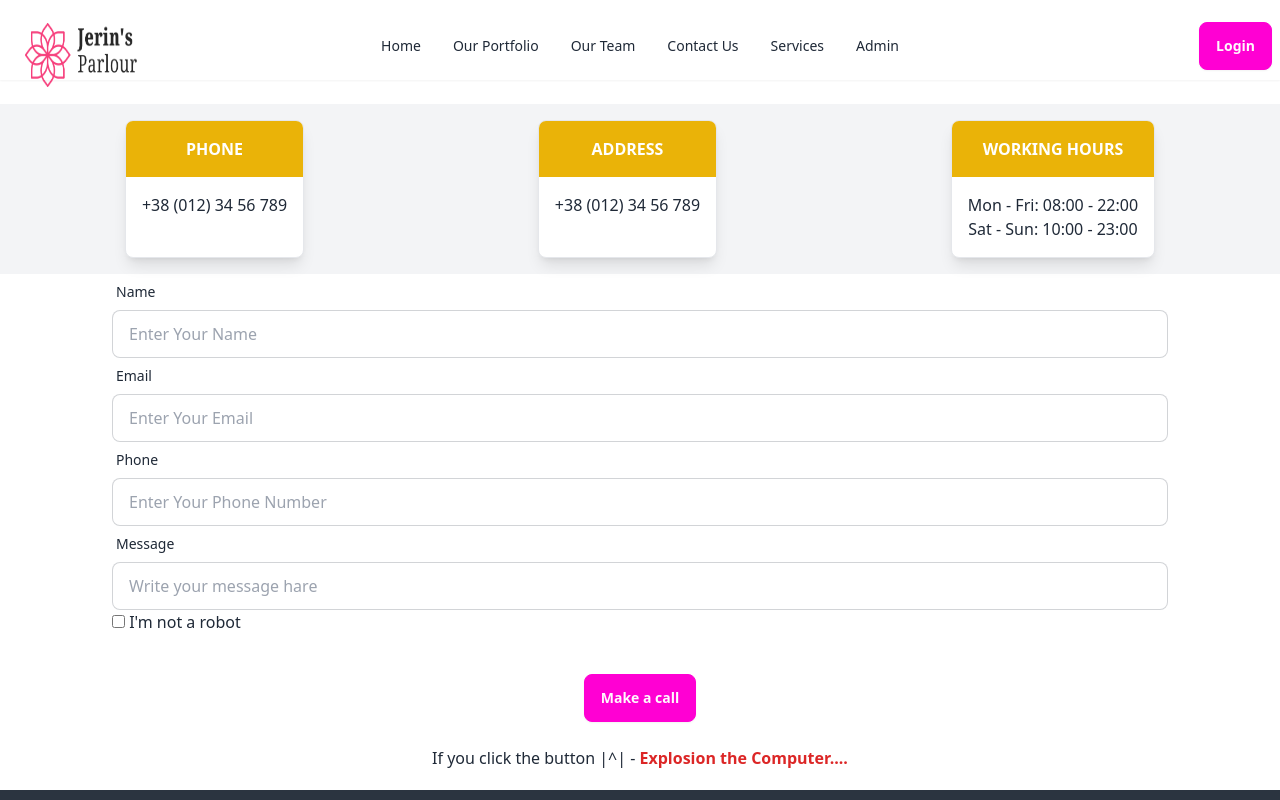
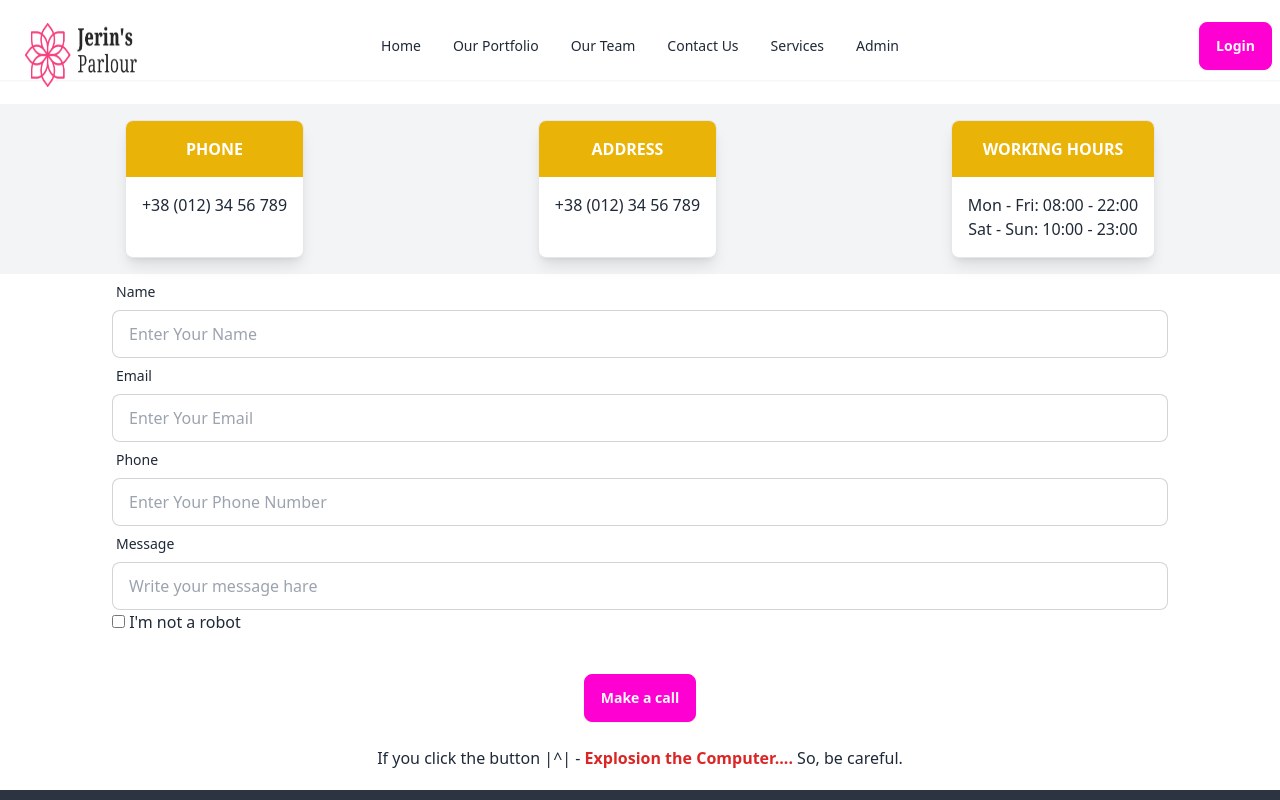
Before and after one commit to mojahidmamu/subro-selon, a React (Vite) app: page /contact in a window 1280 px wide. Shown: the top 800 px of the page. Built offline with nearby package versions, Linux system fonts and the light colour scheme.

Commit message:
added new file and folder

```diff
--- a/src/components/Contact/Contact.jsx
+++ b/src/components/Contact/Contact.jsx
@@ -94,7 +94,7 @@ const Contact = () => {
       </form>
       <div className="flex flex-col justify-center items-center  mb-5">
         <button className="btn btn-secondary ">Make a call </button> <br />
-        <p>If you click the button |^| - <span className="font-bold text-red-600">Explosion the Computer.... </span> </p>
+        <p>If you click the button |^| - <span className="font-bold text-red-600">Explosion the Computer.... </span>So, be careful. </p>
       </div>
     </div>
   );
```
